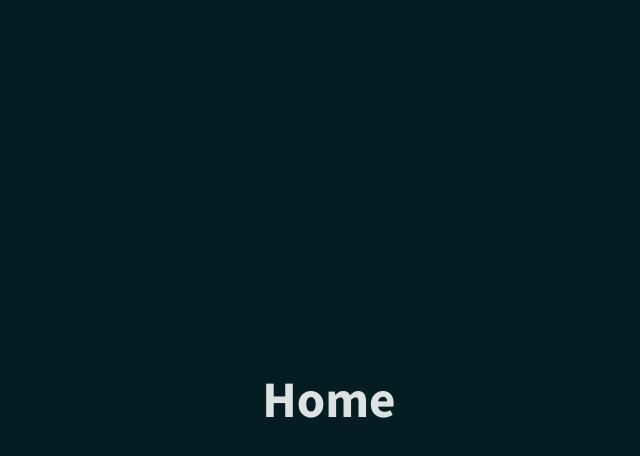
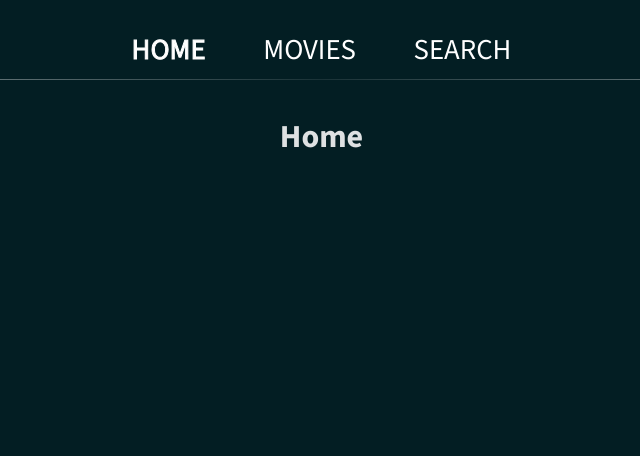
Before and after one commit to davidkfoss/IRMDb, a React (Vite) app in the folder client/: page / in a window 1280 px wide. Shown: the top 456 px of the page, without its empty margins (311-951 px from the left). Built offline with nearby package versions, Linux system fonts and the light colour scheme.

Commit message:
Added header with navbar (#4)

```diff
--- a/client/src/App.tsx
+++ b/client/src/App.tsx
@@ -19,7 +19,7 @@ function App() {
             element: <h1>Home</h1>,
           },
           {
-            path: 'test',
+            path: 'movies',
             element: <MovieGrid movies={mockMovies} />,
           },
           {
--- /dev/null
+++ b/client/src/components/header/Header.css
@@ -0,0 +1,31 @@
+.header {
+  padding-top: 1.25rem;
+  margin-bottom: 2rem;
+  border-bottom: solid 1px;
+  border-image: linear-gradient(to right, #ffffff9e, #ffffff17, #ffffff93);
+  border-image-slice: 1;
+}
+
+.header > nav > ul {
+  padding: 0;
+  margin: 0;
+  list-style: none;
+  display: flex;
+  justify-content: center;
+  align-items: center;
+}
+
+.header > nav > ul > * {
+  margin: 0 1.8rem;
+  text-decoration: none;
+  color: white;
+  font-size: 1.8rem;
+  padding: 0.5rem 0;
+  font-weight: 300;
+  position: relative;
+}
+
+.active {
+  -webkit-text-stroke-width: 1px;
+  -webkit-text-stroke-color: rgb(255, 255, 255);
+}
--- /dev/null
+++ b/client/src/components/header/Header.tsx
@@ -0,0 +1,42 @@
+import { NavLink } from 'react-router-dom';
+import './Header.css';
+
+interface Link {
+  name: string;
+  path: string;
+  className?: string;
+}
+
+export const Header = () => {
+  const links: Link[] = [
+    {
+      path: '/',
+      name: 'Home',
+    },
+    {
+      path: '/movies',
+      name: 'Movies',
+    },
+    {
+      path: '/search',
+      name: 'Search',
+    },
+  ];
+
+  const className = ({ isActive, isPending }: { isActive: boolean; isPending: boolean }) =>
+    isPending ? 'pending' : isActive ? 'active' : '';
+
+  return (
+    <header className='header'>
+      <nav>
+        <ul>
+          {links.map((link) => (
+            <NavLink to={link.path} className={link.className || className} key={link.name}>
+              {link.name.toUpperCase()}
+            </NavLink>
+          ))}
+        </ul>
+      </nav>
+    </header>
+  );
+};
--- a/client/src/index.css
+++ b/client/src/index.css
@@ -16,43 +16,12 @@
   -webkit-text-size-adjust: 100%;
 }
 
-a {
-  font-weight: 500;
-  color: #646cff;
-  text-decoration: inherit;
-}
-a:hover {
-  color: #535bf2;
-}
-
 body {
   margin: 0;
-  display: flex;
-  place-items: center;
   min-width: 320px;
   min-height: 100vh;
 }
 
-h1 {
-  font-size: 3.2em;
-  line-height: 1.1;
+html {
+  scrollbar-gutter: stable;
 }
-
-button {
-  border-radius: 8px;
-  border: 1px solid transparent;
-  padding: 0.6em 1.2em;
-  font-size: 1em;
-  font-weight: 500;
-  font-family: inherit;
-  background-color: #1a1a1a;
-  cursor: pointer;
-  transition: border-color 0.25s;
-}
-button:hover {
-  border-color: #646cff;
-}
-button:focus,
-button:focus-visible {
-  outline: 4px auto -webkit-focus-ring-color;
-}
--- a/client/src/pages/root/Root.tsx
+++ b/client/src/pages/root/Root.tsx
@@ -1,5 +1,11 @@
 import { Outlet } from 'react-router-dom';
+import { Header } from '../../components/header/header';
 
 export const Root = () => {
-    return <Outlet />;
+  return (
+    <>
+      <Header />
+      <Outlet />
+    </>
+  );
 };
```
